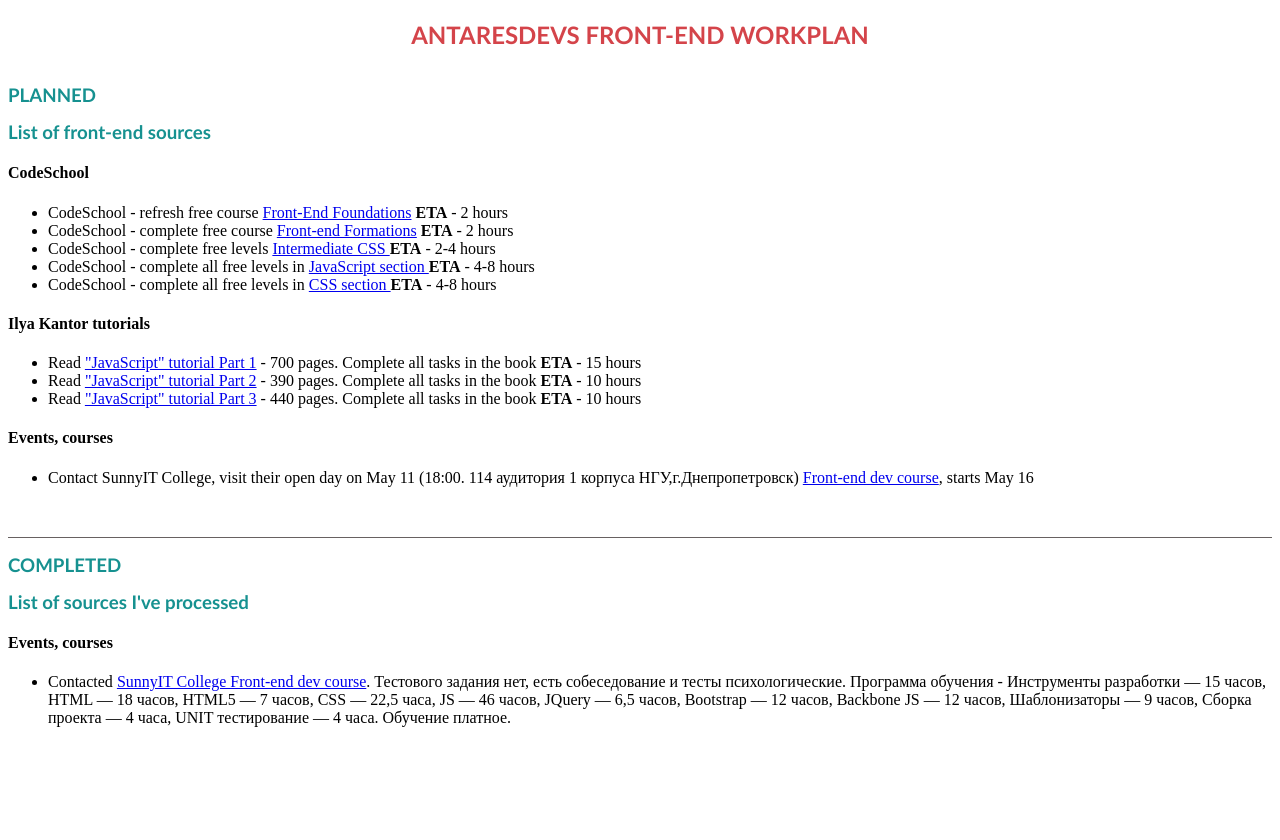
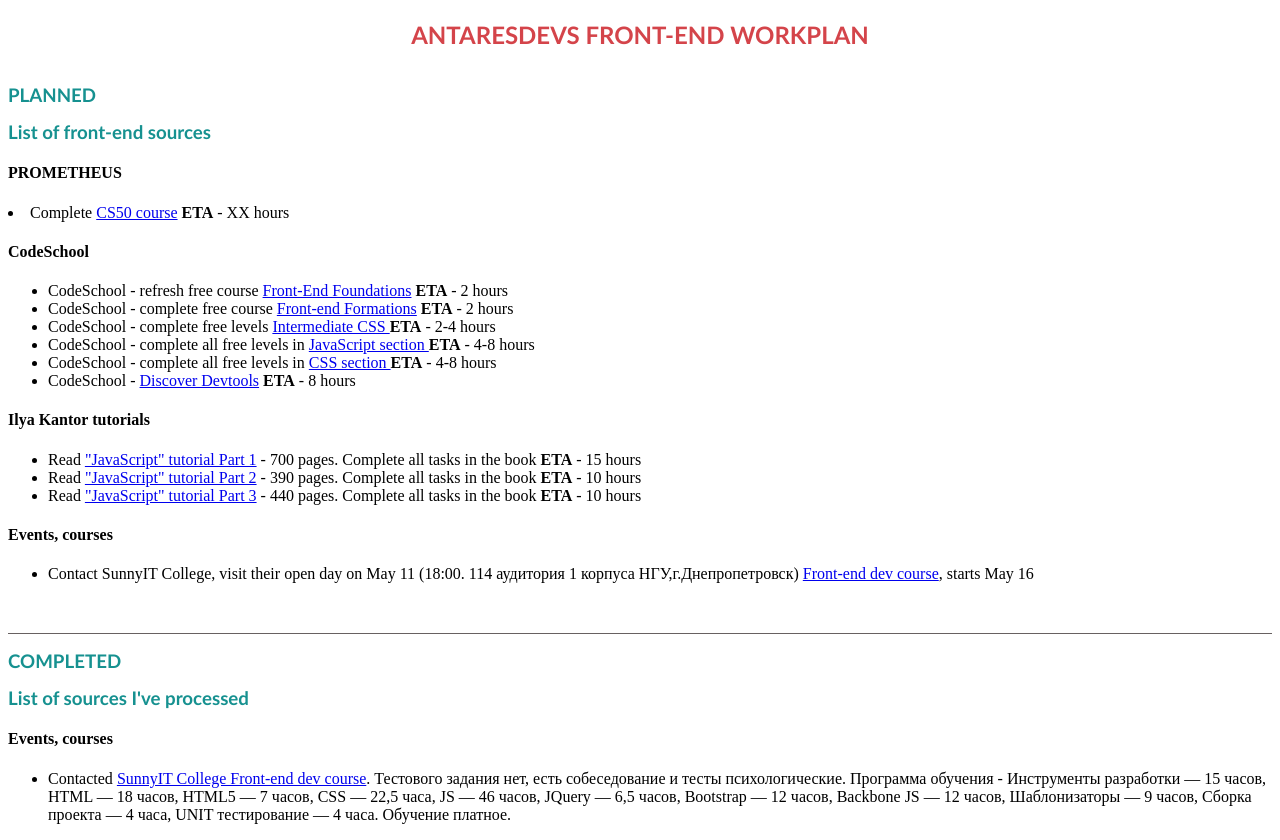
Before and after one commit to antaresdevs/antaresdevs.github.io, a plain HTML site: page index.html in a window 1280 px wide. Before the commit the page ends 800 px from the top, so only its background shows below. Drawn offline with Linux system fonts and the light colour scheme.

Commit message:
"added Prometheus course"

```diff
--- a/index.html
+++ b/index.html
@@ -11,13 +11,17 @@
 	<h3>PLANNED</h3>
 	<h3> List of front-end sources </h3>
 
+		<h4>PROMETHEUS </h4>
+		<li> Complete   <a href="http://courses.prometheus.org.ua/courses/Prometheus/CS50/2016_T1/about" target="_blank">CS50 course</a> <b>ETA</b> - XX hours</li>
+
 		<h4> CodeSchool </h4>
 		  <ul>
-			<li>CodeSchool - refresh free course <a href="https://www.codeschool.com/courses/front-end-foundations" target="_blank">Front-End Foundations</a> <b>ETA</b> - 2 hours</li>
+			<li> CodeSchool - refresh free course <a href="https://www.codeschool.com/courses/front-end-foundations" target="_blank">Front-End Foundations</a> <b>ETA</b> - 2 hours</li>
 			<li>CodeSchool - complete free course <a href="https://www.codeschool.com/courses/front-end-formations" target="_blank">Front-end Formations</a> <b>ETA</b> - 2 hours</li>
 			<li>CodeSchool - complete free levels <a href="https://www.codeschool.com/learn/html-css" target="_blank">Intermediate CSS </a> <b>ETA</b> - 2-4 hours</li>
 			<li>CodeSchool - complete all free levels in <a href="https://www.codeschool.com/learn/javascript" target="_blank"> JavaScript section </a> <b>ETA</b> - 4-8 hours</li>
 			<li>CodeSchool - complete all free levels in <a href="https://www.codeschool.com/learn/html-css" target="_blank"> CSS section </a> <b>ETA</b> - 4-8 hours</li>
+			<li>CodeSchool -  <a href="https://www.codeschool.com/courses/discover-devtools" target="_blank"> Discover Devtools</a> <b>ETA</b> - 8 hours</li>
 		  </ul>
 
 		<h4>Ilya Kantor tutorials</h4>
@@ -42,7 +46,10 @@
 		</li>
 	  </ul>
 
-	<br>
+
+
+
+
 
 
 </body>
```
